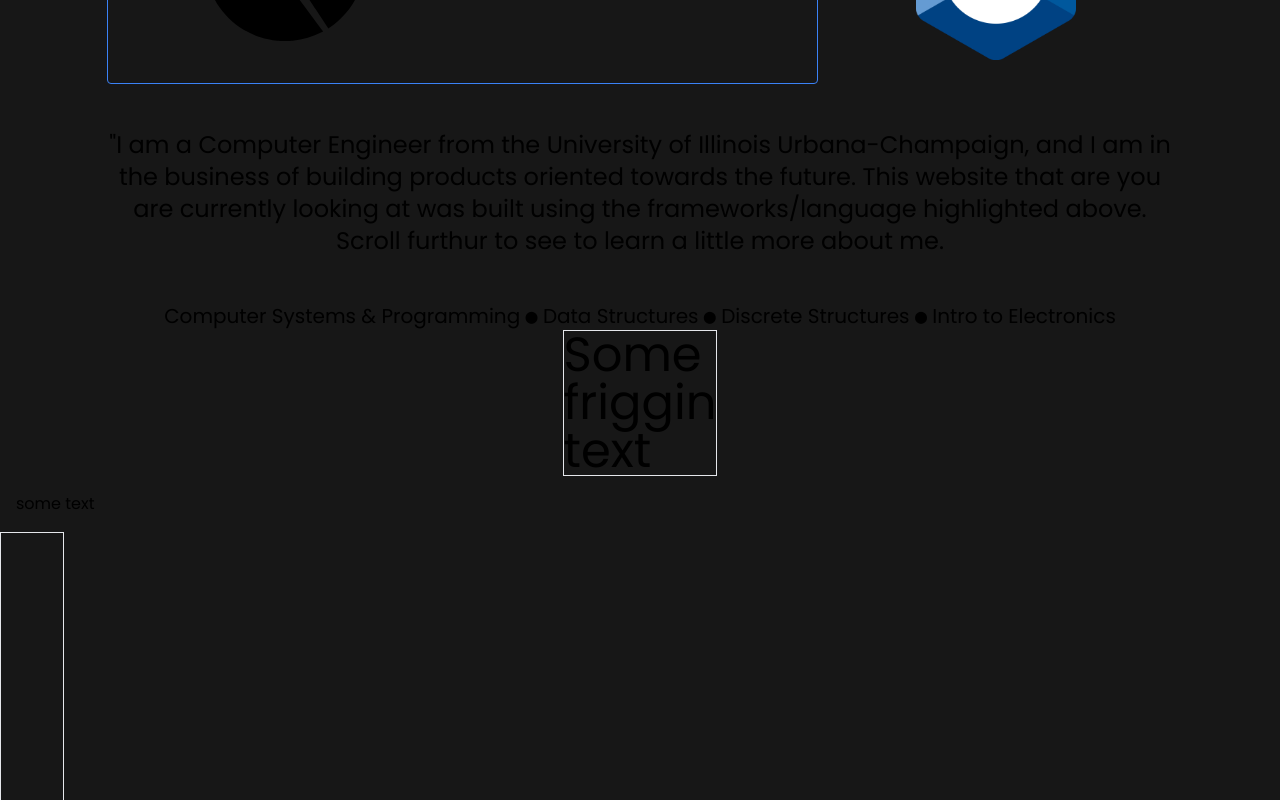
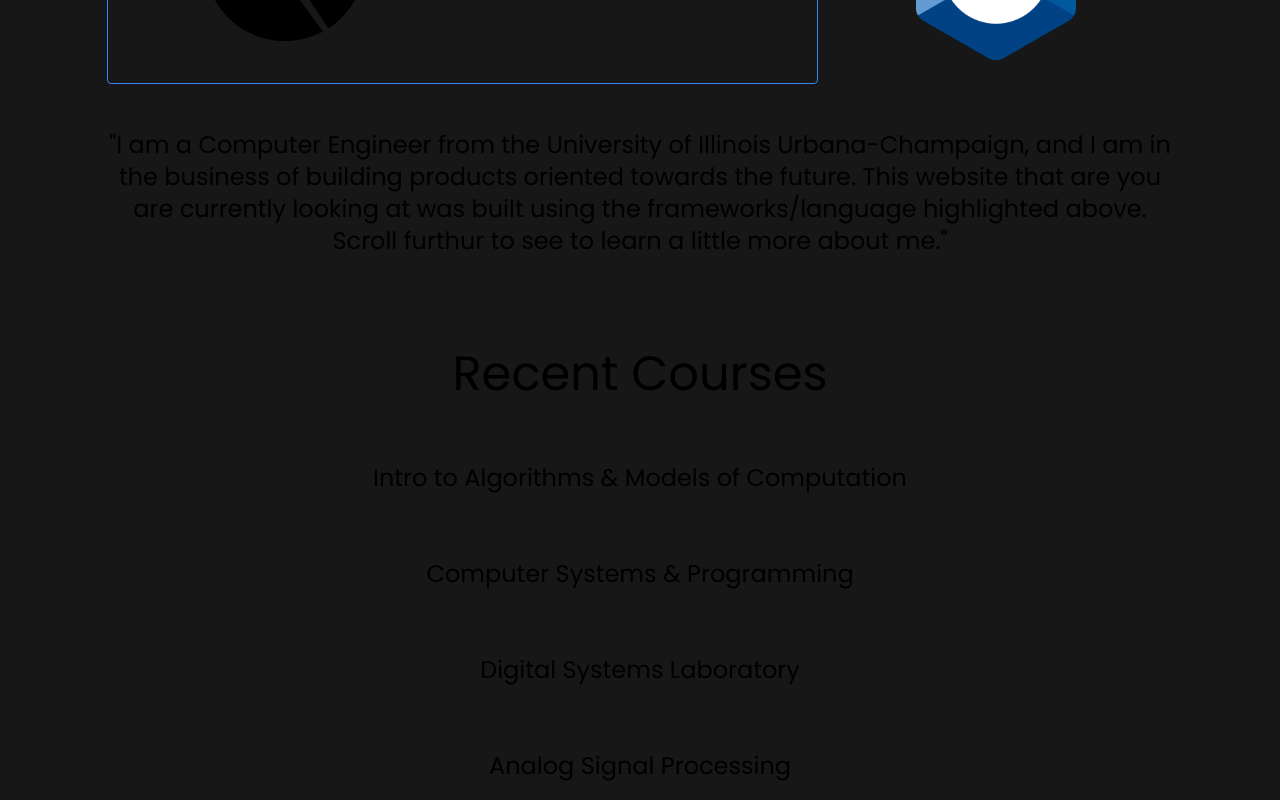
Before and after one commit to tyler-jurczyk-2020/hltv-nextjs, a Next.js app: page /home in a window 1280 px wide. Shown: the part 1240-2040 px from the top of the page. Built offline with nearby package versions, Linux system fonts and the light colour scheme.

Commit message:
Updated Recent Courses section on main page

```diff
--- a/src/app/home/SlidingTxt.js
+++ b/src/app/home/SlidingTxt.js
@@ -2,7 +2,7 @@
 
 import { useEffect, useRef, useState } from "react";
 
-export default function SlidingTxt({ text , className}) {
+export default function SlidingTxt({ text , className, direction, rotation, duration}) {
     // Create ref to later be connected to text
     const viewportRef = useRef(null);
     // State of text
@@ -26,8 +26,9 @@ export default function SlidingTxt({ text , className}) {
             }
         }
     }, [viewportRef])
+    const opts = `${direction} ${rotation} ${duration}`
     return (
         <div className={className} ref={viewportRef}>
-            <p className={visible ? "duration-1000" : "translate-x-[45rem] duration-1000"}>{text}</p>
+            <p className={visible ? duration : opts }>{text}</p>
         </div>
 )}
--- a/src/app/home/api/resume.json
+++ b/src/app/home/api/resume.json
@@ -1,3 +1,3 @@
 {
-    "courses": ["Computer Systems & Programming", "Data Structures", "Discrete Structures", "Intro to Electronics"]
+    "courses": ["Intro to Algorithms & Models of Computation", "Computer Systems & Programming", "Digital Systems Laboratory", "Analog Signal Processing", "Fields and Waves I", "Probability with Engineering Applications", "Data Structures"]
 }
--- a/src/app/home/page.js
+++ b/src/app/home/page.js
@@ -2,8 +2,6 @@ import Link from "next/link";
 import Image from "next/image";
 import SlidingTxt from "./SlidingTxt";
 import TypingTxt from "./TypingTxt";
-import RotatingTxt from "./RotatingTxt";
-import DynamicBg from "./DynamicBg";
 
 export default async function Home() {
     // classNames
@@ -11,17 +9,6 @@ export default async function Home() {
     // Get JSON Data
     const resumeReq = await fetch("http://localhost:3000/home/api", {cache: 'no-store'});
     const resume = await resumeReq.json();
-    // Functions
-    function getSources () {
-        let list = '';
-        for(const key in resume.courses) {
-            if(key == resume.courses.length - 1){
-                list += resume.courses[key]
-                return list
-            }
-            list += resume.courses[key] + ' ● ';
-        }
-    }
     return (
         <main>
             <menu className="z-50 fixed flex flex-row justify-center items-center bg-neutral-900 border-b-2 border-black w-screen h-nav-b]">
@@ -34,7 +21,7 @@ export default async function Home() {
                 <TypingTxt className="text-6xl font-semibold" text='Tyler Jurczyk' delay={0} spacing={200}/>
                 <TypingTxt className="text-3xl" text="Building What's Next" delay={2500} spacing={200}/>
             </div>
-            <div className="h-screen grid grid-cols-3 w-5/6 mx-auto -mt-nav-b pt-nav-b" id="about">
+            <div className="min-h-screen grid grid-cols-3 w-5/6 mx-auto -mt-nav-b pt-nav-b" id="about">
                 <h2 className="text-center italic text-3xl self-center col-span-3 -my-5">"I am a software engineer creating the future of today"</h2>
                 <div className="grid grid-cols-3 col-span-3">
                     <div className="grid grid-cols-2 col-span-2 row-span-2 border border-blue-500 rounded  place-items-center">
@@ -46,12 +33,12 @@ export default async function Home() {
                     <Image className="place-self-center" src={"/python.png"} width={160} height={160}/>
                     <Image className="place-self-center" src={"/cpp.png"} width={160} height={160}/>
                 </div>
-                <SlidingTxt className='col-span-3 text-2xl text-center self-center' text='"I am a Computer Engineer from the University of Illinois Urbana-Champaign, and I am in the business of building products oriented towards the future. This website that are you are currently looking at was built using the frameworks/language highlighted above. Scroll furthur to see to learn a little more about me.'/>
+                <p className='col-span-3 text-2xl text-center self-center'>"I am a Computer Engineer from the University of Illinois Urbana-Champaign, and I am in the business of building products oriented towards the future. This website that are you are currently looking at was built using the frameworks/language highlighted above. Scroll furthur to see to learn a little more about me."</p>
             </div>
-            <div className="h-[300vh] -mt-nav-b pt-nav-b" id="portfolio">
+            <div className="grid min-h-screen content-start -mt-nav-b pt-nav-b" id="portfolio">
     {/*<RotatingTxt className="z-0 text-5xl border w-min" text="Courses" content={["test1","test2", "test3"]} contentStyle="p-2 sticky top-[100px]" />*/}
-                <p className="text-center text-xl">{getSources()}</p>
-                <DynamicBg text="Some friggin text"/>
+                <SlidingTxt className="text-5xl text-center p-12 pb-8" text="Recent Courses" direction="translate-x-[100vw]" duration="duration-1000"/>
+                {resume.courses.map((item, index) => (<SlidingTxt className="text-2xl p-8 text-center" text={item} direction="-translate-x-[100vw]" duration="duration-1000"/>))}
             </div>
         </main>
 )}
```
